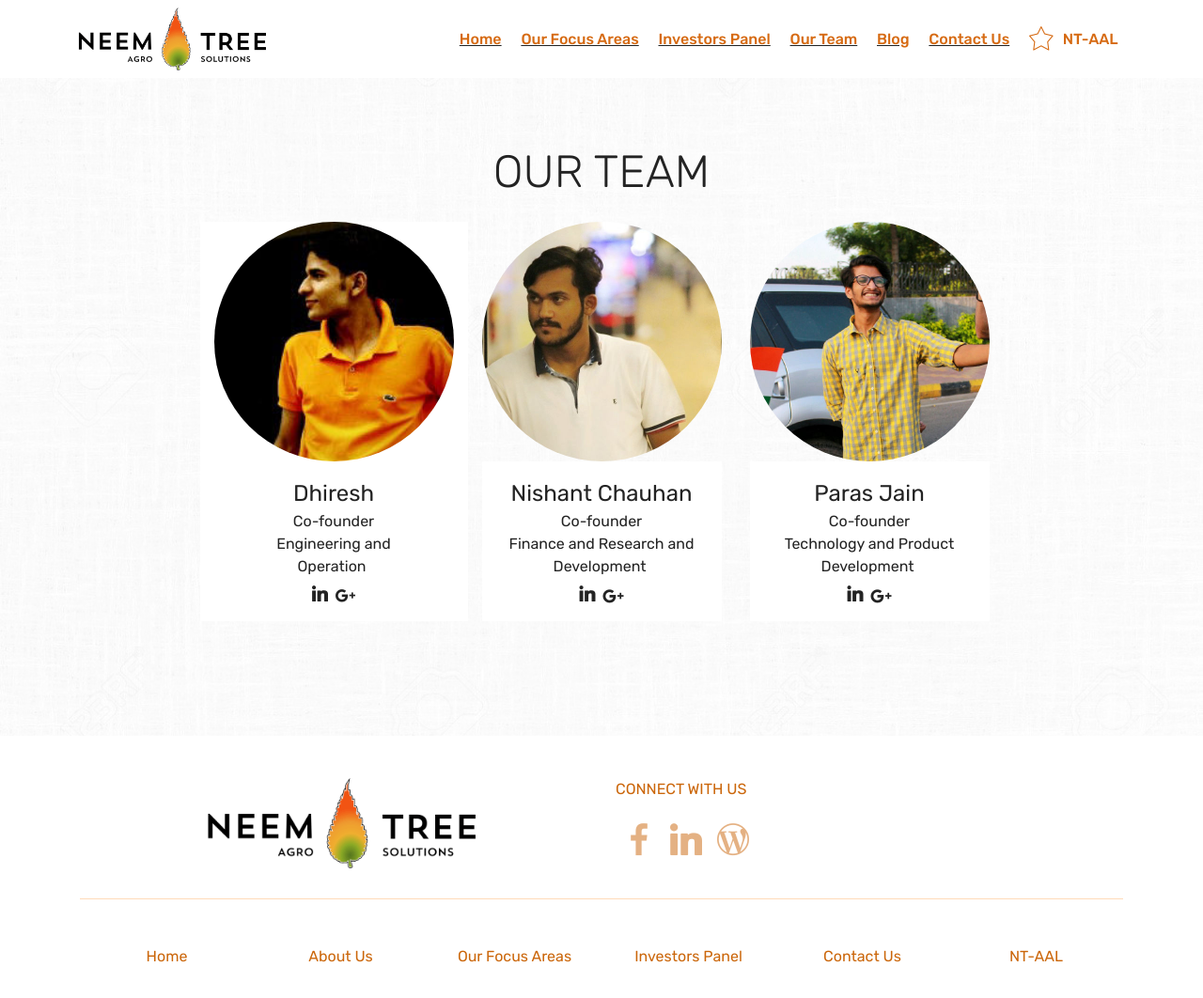
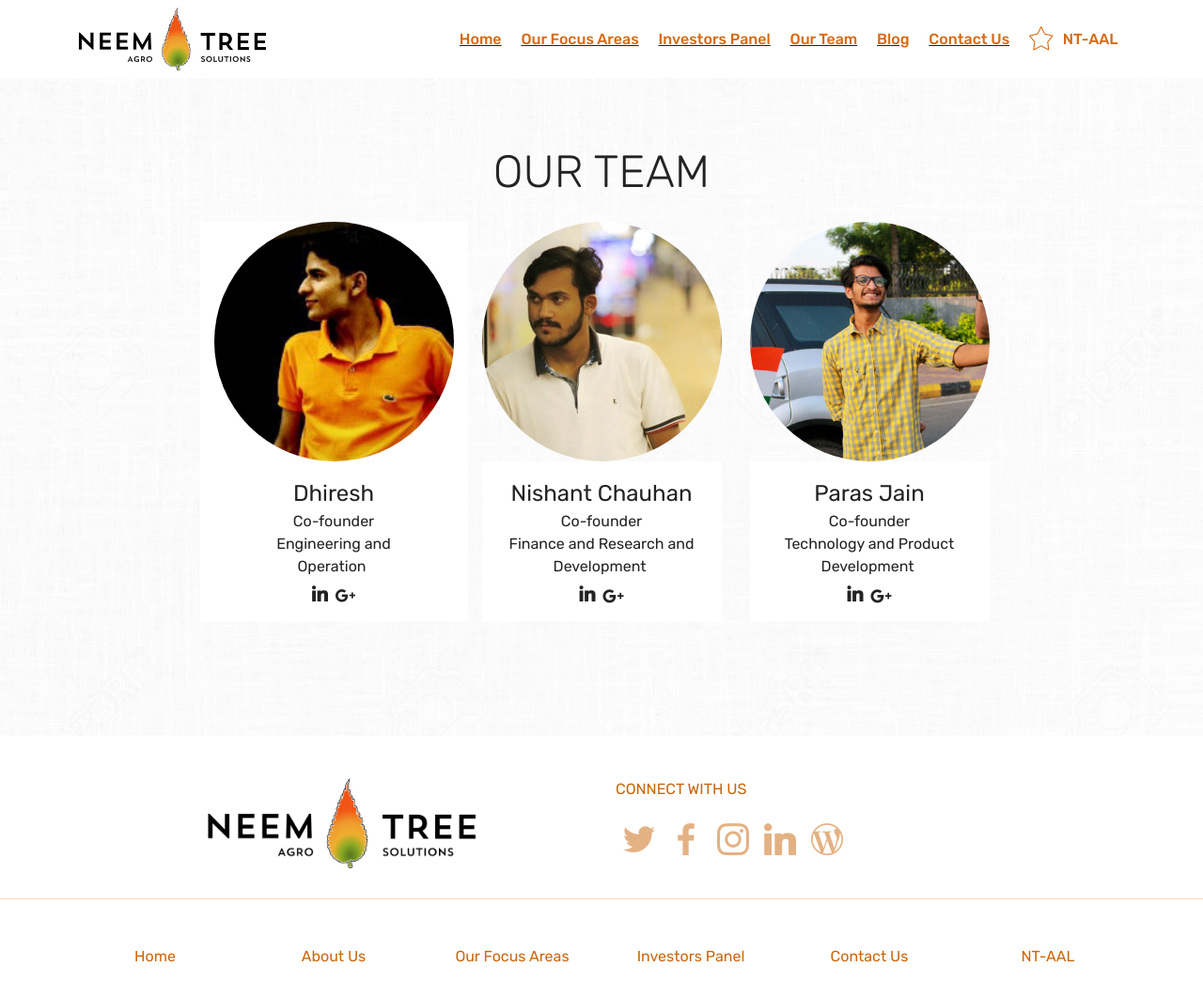
Before and after one commit to pragati0911/Neemtree, a website: page Neemtree/public/team.html in a window 1280 px wide. Shown: the whole page at 94% size. Drawn offline with Linux system fonts and the light colour scheme; files whose address does not match are found by name.

Commit message:
Update team.html

```diff
--- a/Neemtree/public/team.html
+++ b/Neemtree/public/team.html
@@ -213,31 +213,27 @@
             <div class="col-md-6 col-lg-6 col-sm-6">
 
 
-                <center>
-                <p class="mb-4 mbr-fonts-style foot-title display-7">
+
+                <p class="mb-4 mbr-fonts-style foot-title display-7" >
                     CONNECT WITH US
                 </p>
-                <div class="social-list pl-0 mb-0">
-                        <!-- <div class="soc-item">
-                            <a href="https://twitter.com/mobirise" target="_blank">
+                <center>
+                <div class="social-list pl-0 mb-0" style="align-items: center;">
+                        <div class="soc-item">
+                            <a href="https://twitter.com/NeemTreeAgro" target="_blank">
                                 <span class="mbr-iconfont mbr-iconfont-social socicon-twitter socicon" style="font-size: 34px; color: rgb(203, 102, 10); fill: rgb(203, 102, 10);"></span>
                             </a>
-                        </div> -->
+                        </div>
                         <div class="soc-item">
-                            <a href="https://www.facebook.com/pages/Mobirise/1616226671953247" target="_blank">
+                            <a href="https://www.facebook.com/NeemTree-Agro-Solutions-101895771551399/" target="_blank">
                                 <span class="mbr-iconfont mbr-iconfont-social socicon-facebook socicon" style="font-size: 34px; color: rgb(203, 102, 10); fill: rgb(203, 102, 10);"></span>
                             </a>
                         </div>
-                        <!-- <div class="soc-item">
-                            <a href="https://www.youtube.com/c/mobirise" target="_blank">
-                                <span class="mbr-iconfont mbr-iconfont-social socicon-youtube socicon" style="font-size: 34px; color: rgb(203, 102, 10); fill: rgb(203, 102, 10);"></span>
-                            </a>
-                        </div> -->
-                        <!-- <div class="soc-item">
-                            <a href="https://instagram.com/mobirise" target="_blank">
+                        <div class="soc-item">
+                            <a href="https://instagram.com/neemtreeagro?igshid=sjo9pk1i3stx" target="_blank">
                                 <span class="mbr-iconfont mbr-iconfont-social socicon-instagram socicon" style="font-size: 34px; color: rgb(203, 102, 10); fill: rgb(203, 102, 10);"></span>
                             </a>
-                        </div> -->
+                        </div>
                         <div class="soc-item">
                             <a href="https://www.linkedin.com/company/31264749" target="_blank">
                                 <span class="mbr-iconfont mbr-iconfont-social socicon-linkedin socicon" style="font-size: 34px; color: rgb(203, 102, 10); fill: rgb(203, 102, 10);"></span>
@@ -248,9 +244,8 @@
                                 <span class="mbr-iconfont mbr-iconfont-social socicon-wordpress socicon" style="font-size: 34px; color: rgb(203, 102, 10); fill: rgb(203, 102, 10);"></span>
                             </a>
                         </div>
-                </div>
-</center>
-            </div>
+               </center>
+                </div>   </div>
 
 
     </div>
```
